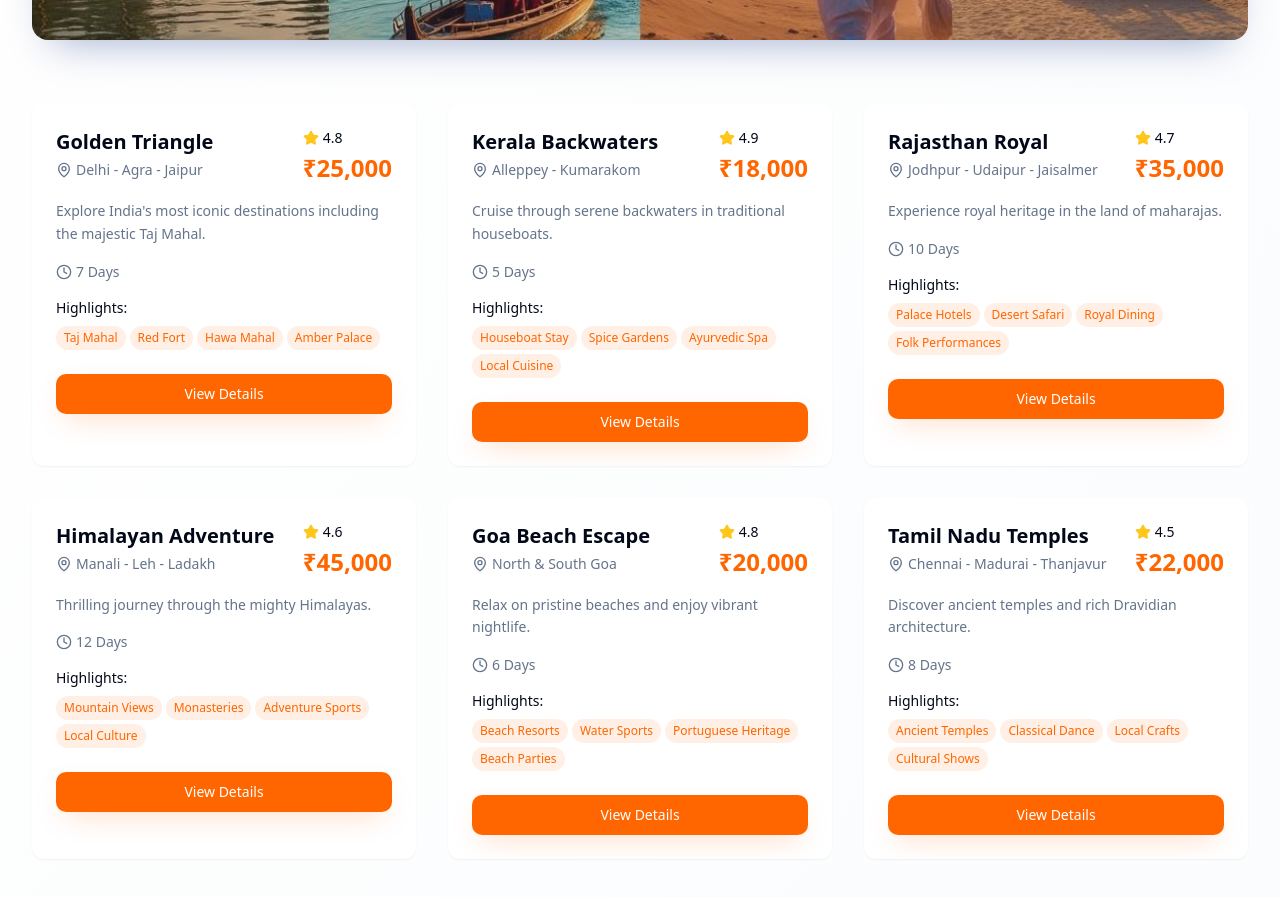
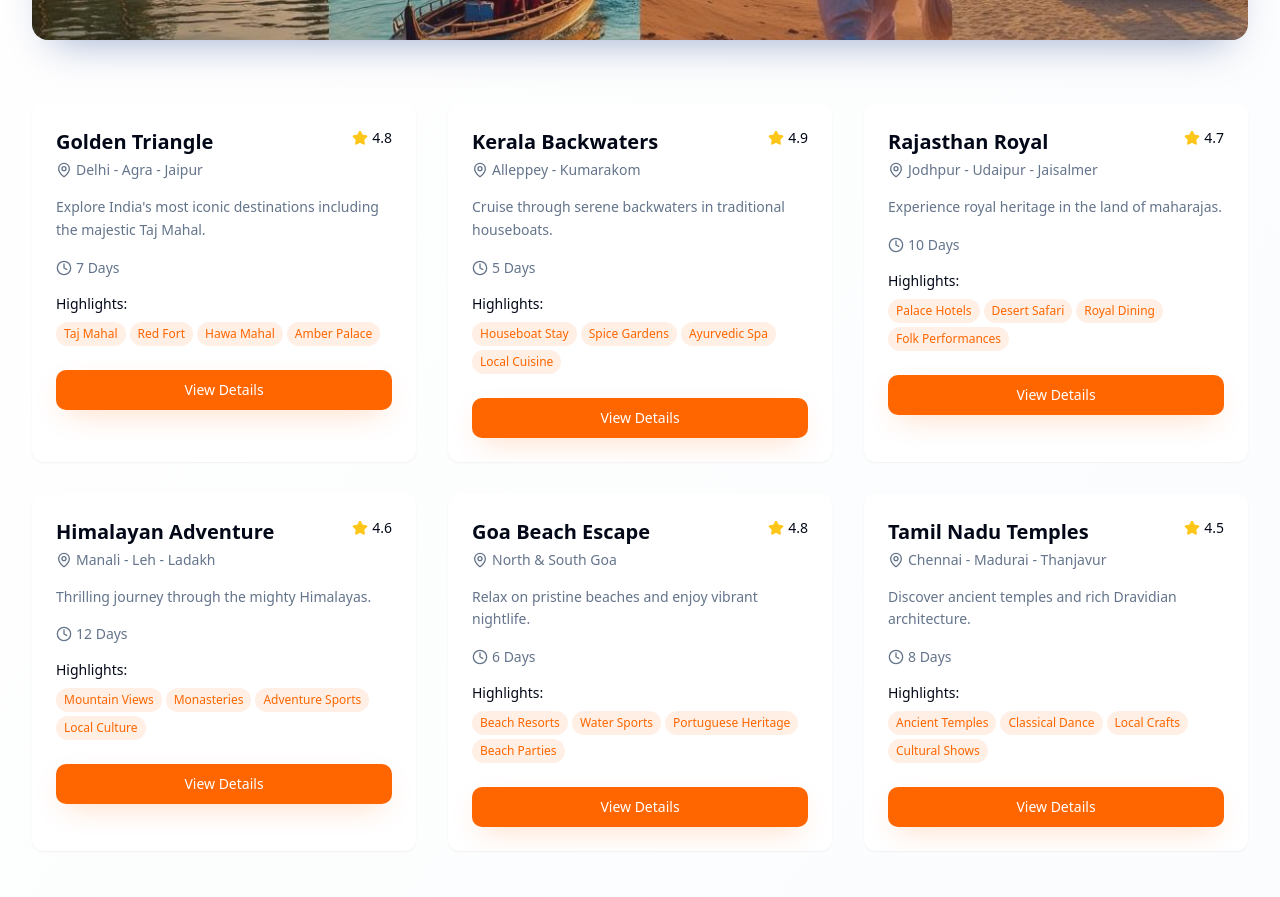
Before and after one commit to duhitadharma/greetworld-explore-india, a React (Vite) app: page / in a window 1280 px wide. Shown: the part 1540-2437 px from the top of the page. Built offline with nearby package versions, Linux system fonts and the light colour scheme.

Commit message:
Remove prices from the destination cards
Those amounts were leftover sample figures, and the cards should not show a price.

Co-authored-by: Cursor <cursoragent@cursor.com>

```diff
--- a/src/components/Destinations.tsx
+++ b/src/components/Destinations.tsx
@@ -10,7 +10,6 @@ const Destinations = () => {
       location: "Delhi - Agra - Jaipur",
       duration: "7 Days",
       rating: 4.8,
-      price: "₹25,000",
       description: "Explore India's most iconic destinations including the majestic Taj Mahal.",
       highlights: ["Taj Mahal", "Red Fort", "Hawa Mahal", "Amber Palace"]
     },
@@ -19,7 +18,6 @@ const Destinations = () => {
       location: "Alleppey - Kumarakom",
       duration: "5 Days",
       rating: 4.9,
-      price: "₹18,000",
       description: "Cruise through serene backwaters in traditional houseboats.",
       highlights: ["Houseboat Stay", "Spice Gardens", "Ayurvedic Spa", "Local Cuisine"]
     },
@@ -28,7 +26,6 @@ const Destinations = () => {
       location: "Jodhpur - Udaipur - Jaisalmer",
       duration: "10 Days",
       rating: 4.7,
-      price: "₹35,000",
       description: "Experience royal heritage in the land of maharajas.",
       highlights: ["Palace Hotels", "Desert Safari", "Royal Dining", "Folk Performances"]
     },
@@ -37,7 +34,6 @@ const Destinations = () => {
       location: "Manali - Leh - Ladakh",
       duration: "12 Days",
       rating: 4.6,
-      price: "₹45,000",
       description: "Thrilling journey through the mighty Himalayas.",
       highlights: ["Mountain Views", "Monasteries", "Adventure Sports", "Local Culture"]
     },
@@ -46,7 +42,6 @@ const Destinations = () => {
       location: "North & South Goa",
       duration: "6 Days",
       rating: 4.8,
-      price: "₹20,000",
       description: "Relax on pristine beaches and enjoy vibrant nightlife.",
       highlights: ["Beach Resorts", "Water Sports", "Portuguese Heritage", "Beach Parties"]
     },
@@ -55,7 +50,6 @@ const Destinations = () => {
       location: "Chennai - Madurai - Thanjavur",
       duration: "8 Days",
       rating: 4.5,
-      price: "₹22,000",
       description: "Discover ancient temples and rich Dravidian architecture.",
       highlights: ["Ancient Temples", "Classical Dance", "Local Crafts", "Cultural Shows"]
     }
@@ -107,14 +101,9 @@ const Destinations = () => {
                       {destination.location}
                     </div>
                   </div>
-                  <div className="text-right">
-                    <div className="flex items-center mb-1">
-                      <Star className="w-4 h-4 text-golden mr-1" fill="currentColor" />
-                      <span className="text-sm font-medium">{destination.rating}</span>
-                    </div>
-                    <div className="text-2xl font-bold text-primary">
-                      {destination.price}
-                    </div>
+                  <div className="flex items-center">
+                    <Star className="w-4 h-4 text-golden mr-1" fill="currentColor" />
+                    <span className="text-sm font-medium">{destination.rating}</span>
                   </div>
                 </div>
 
```
